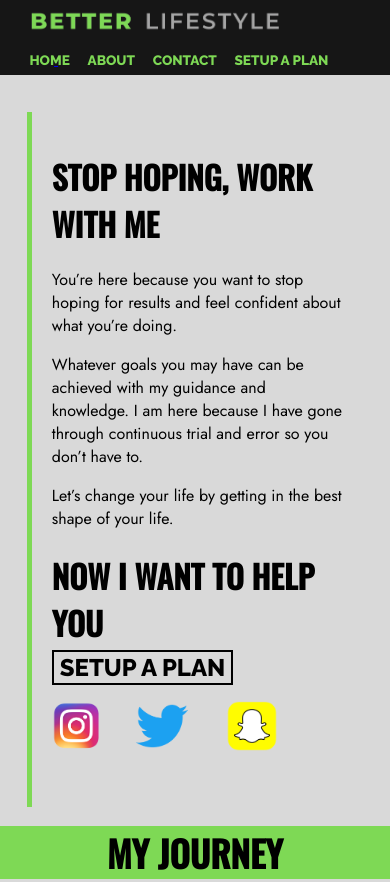
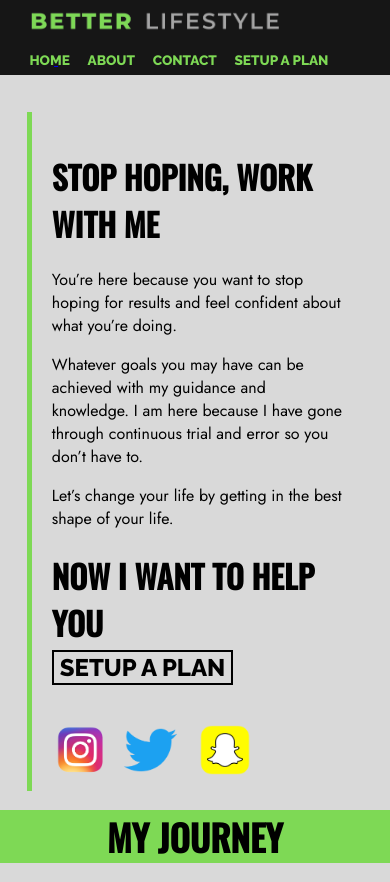
Before and after one commit to jproduct74/better-lifestyle, a plain HTML site: page index.html in a window 390 px wide. Shown: the top 882 px of the page. Drawn offline with nearby package versions, Linux system fonts and the light colour scheme.

Commit message:
Fixed button scalability issue but moving it below the button

```diff
--- a/style.css
+++ b/style.css
@@ -98,12 +98,12 @@ body
 
 #socials
 {
-    padding: 1em;
+    padding: 0.5em;
     width: auto;
     height: 50px;
+    right: 0.9vw;
+    top: 2.8vh;
     position: relative;
-    left: 15vw;
-    bottom: 7vh;
     text-decoration: none;
 }
 
@@ -307,8 +307,7 @@ body
     {
         display: flex;
         position: relative;
-        right: 19vw;
-        top: 5vh;
+        bottom: 1vh;
 
     }
 
```
